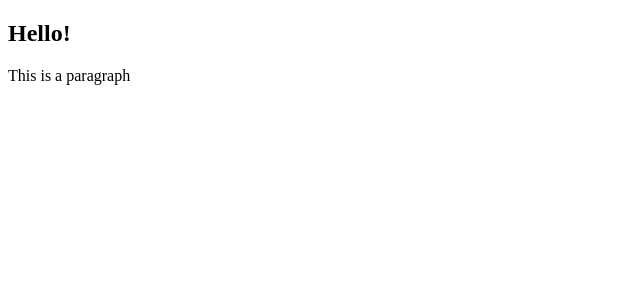
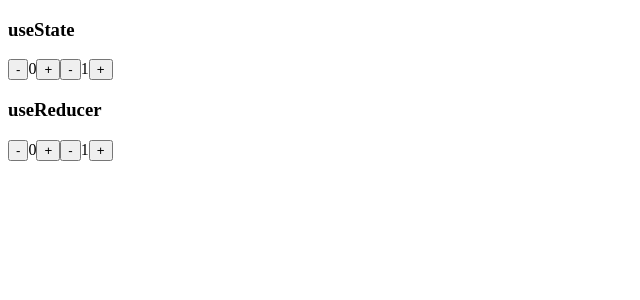
Before and after one commit to LoganMichalicek/ReactHooks, a React app: page / in a window 1280 px wide. Shown: the top 300 px of the page, without its empty margins (0-640 px from the left). Built offline with nearby package versions, Linux system fonts and the light colour scheme; the HTML template or start-up script is replaced by a standard one.

Commit message:
Added useState and useReducer hooks

```diff
--- a/client/src/app.jsx
+++ b/client/src/app.jsx
@@ -1,5 +1,8 @@
 import React from 'react';
 import ReactDOM from 'react-dom';
+
+import UseState from './hooks/useState.jsx';
+import UseReducer from './hooks/useReducer.jsx';
 
 class App extends React.Component {
   constructor(props) {
@@ -9,8 +12,8 @@ class App extends React.Component {
   render() {
     return (
       <div>
-        <h2>Hello!</h2>
-        <p>This is a paragraph</p>
+        <UseState />
+        <UseReducer />
       </div>
     );
   }
--- /dev/null
+++ b/client/src/hooks/useReducer.jsx
@@ -0,0 +1,66 @@
+import React, {useReducer} from 'react';
+
+const reducer = (state, action) => {
+  switch(action.type) {
+    case "INCREMENT":
+      return {...state, count: state.count + state.increase};
+    case "DECREMENT":
+      return {...state, count: state.count - state.increase};
+    case "RAISE_INCREASE":
+      return {...state, increase: state.increase + 1};
+    case "REDUCE_INCREASE":
+      return {...state, increase: state.increase - 1};
+    default:
+      return state;
+  }
+}
+
+const UseReducer = function () {
+  const [state, dispatch] = useReducer(reducer, {
+    count: 0,
+    increase: 1
+  });
+
+  return (
+    <div id={"use-state-container"} className={"hook-container"}>
+      <h3
+        id={"hook-name"}
+        className={state.count >= 10 ? 'green' : state.count <= -10 ? 'red' : ''}
+      >
+        useReducer
+      </h3>
+      <button
+        id={"counter-decrement-button"}
+        onClick={() => dispatch({type: "DECREMENT"})}
+        className={"counter-button"}
+      >
+        -
+      </button>
+      {state.count}
+      <button
+        id={"counter-increment-button"}
+        onClick={() => dispatch({type: "INCREMENT"})}
+        className={"counter-button"}
+      >
+        +
+      </button>
+      <button
+        id={"increase-decrement-button"}
+        onClick={() => dispatch({type: "REDUCE_INCREASE"})}
+        className={"increase-button"}
+      >
+        -
+      </button>
+      {state.increase}
+      <button
+        id={"increase-increment-button"}
+        onClick={() => dispatch({type: "RAISE_INCREASE"})}
+        className={"increase-button"}
+      >
+        +
+      </button>
+    </div>
+  )
+}
+
+export default UseReducer;
--- /dev/null
+++ b/client/src/hooks/useState.jsx
@@ -0,0 +1,49 @@
+import React, {useState} from 'react';
+
+let UseState = function () {
+  const [counter, setCounter] = useState(0);
+  const [increase, setIncrease] = useState(1);
+
+  return (
+    <div id={"use-state-container"} className={"hook-container"}>
+      <h3
+        id={"hook-name"}
+        className={counter >= 10 ? 'green' : counter <= -10 ? 'red' : ''}
+      >
+        useState
+      </h3>
+      <button
+        id={"counter-decrement-button"}
+        onClick={() => setCounter(counter - increase)}
+        className={"counter-button"}
+      >
+        -
+      </button>
+      {counter}
+      <button
+        id={"counter-increment-button"}
+        onClick={() => setCounter(counter + increase)}
+        className={"counter-button"}
+      >
+        +
+      </button>
+      <button
+        id={"increase-decrement-button"}
+        onClick={() => setIncrease(increase - 1)}
+        className={"increase-button"}
+      >
+        -
+      </button>
+      {increase}
+      <button
+        id={"increase-increment-button"}
+        onClick={() => setIncrease(increase + 1)}
+        className={"increase-button"}
+      >
+        +
+      </button>
+    </div>
+  )
+}
+
+export default UseState;
```
Also changed, not shown: 3 other files (tests, documents, lock files or other folders).
